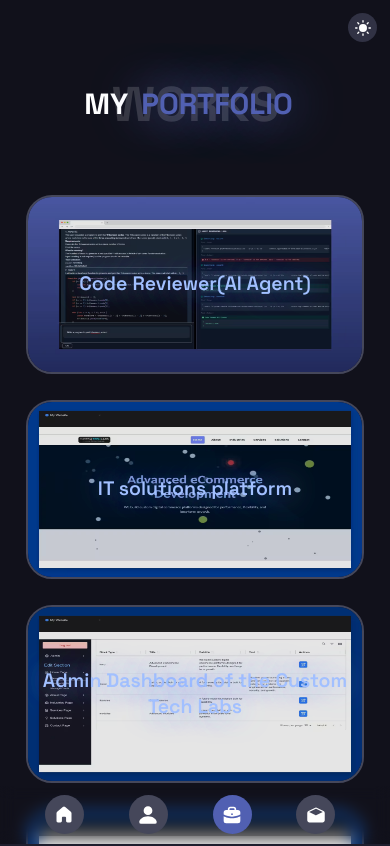
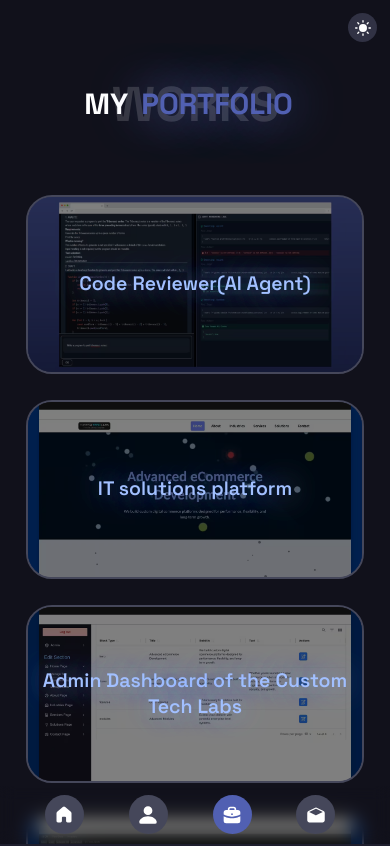
Before and after one commit to rishisoyal/portfolio-in-svelte, a SvelteKit app: page /portfolio in a window 390 px wide. Shown: the top 846 px of the page. Built offline with nearby package versions, Linux system fonts and the light colour scheme.

Commit message:
fix: handle image stretching when resizing, improve text readability on cards

```diff
--- a/src/routes/portfolio/_components/Projects.svelte
+++ b/src/routes/portfolio/_components/Projects.svelte
@@ -29,14 +29,14 @@
         class="project-card animation-fade-in-left relative flex h-55 w-full cursor-pointer items-center justify-center overflow-hidden rounded-4xl border-2 border-[#45475a] bg-cover bg-center transition-all duration-300 ease-in-out custom-cursor:cursor-none"
       >
         <img
-          class="h-full w-full bg-cover"
+          class="h-full w-full object-cover"
           src={project.img!}
           alt={project.name!}
           width={520}
           height={366}
         />
         <span
-          class="absolute flex h-full w-full items-center justify-center bg-[#000000] opacity-10 transition-all duration-500 ease-in-out sm:opacity-0 md:hover:opacity-50"
+          class="absolute flex h-full w-full items-center justify-center bg-[#000000] opacity-50 transition-all duration-500 ease-in-out md:opacity-0 md:hover:opacity-50"
         ></span>
         <h2
           class="pointer-events-none absolute px-2 text-center text-2xl font-semibold text-[#5160b2] brightness-200 transition-all duration-500 text-shadow-[0px_0px_30px_#5160b2] md:top-5 md:opacity-0"
```
